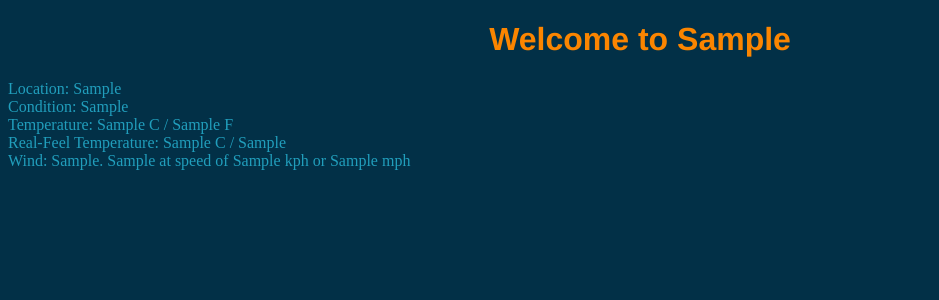
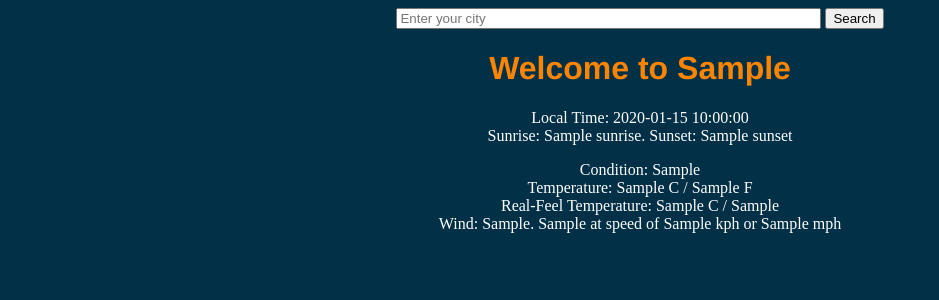
Before and after one commit to ht-pham/weather-app, a Flask app: template templates/location.html in a window 1280 px wide. Shown: the top 300 px of the page, without its empty margins (0-939 px from the left). Run offline with Flask 2, Linux system fonts and the light colour scheme; the template is opened without the code that fills it: most values are stand-ins (such as "Sample title", 1, 10 or a date in 2020).

Commit message:
Added the astronomy features (i.e. sunrise and sunset info). Added exception handling if statement for the case of empty user input. Modified style.css file and other minor element rearangements in location.html for better look of the website.

```diff
--- a/main.py
+++ b/main.py
@@ -13,9 +13,14 @@ def main_page():
 
 @app.route("/search",methods=["POST"])
 def search():
-    url = "https://weatherapi-com.p.rapidapi.com/current.json"
+    url_current = "https://weatherapi-com.p.rapidapi.com/current.json"
+    url_astronomy = "https://weatherapi-com.p.rapidapi.com/astronomy.json"
 
     city = form.form["city"]
+    # Exception Handling: Empty Input ==> Refresh Main Page
+    if city == "":
+        return render_template("index.html")
+
     querystring = {"q":city}
 
     headers = {
@@ -23,14 +28,22 @@ def search():
         "X-RapidAPI-Host": "weatherapi-com.p.rapidapi.com"
     }
 
-    response = requests.request("GET", url, headers=headers, params=querystring)
-    json_data = json.loads(response.text)
+    response_current = requests.request("GET", url_current, headers=headers, params=querystring)
+    current_data = json.loads(response_current.text)
 
-    condition = json_data["current"]["condition"]["text"] # e.g. cloudy, sunny, foggy, etc.
-    temp = {"C":json_data["current"]["temp_c"],"F":json_data["current"]["temp_f"],
-                    "Real-Feel C":json_data["current"]["feelslike_c"],"Real-Feel F":json_data["current"]["feelslike_f"]}
-    wind = {"degree":json_data["current"]["wind_degree"],"dir":json_data["current"]["wind_dir"],
-            "speed_kph":json_data["current"]["wind_kph"],"speed_mph":json_data["current"]["wind_mph"]}
+    response_astronomy = requests.request("GET", url_astronomy, headers=headers, params=querystring)
+    astro_data = json.loads(response_astronomy.text)
+
+    city = current_data["location"]["name"]+", "+current_data["location"]["region"]
+    time = current_data["location"]["localtime"]
+    sunrise = astro_data["astronomy"]["astro"]["sunrise"]
+    sunset = astro_data["astronomy"]["astro"]["sunset"]
+
+    condition = current_data["current"]["condition"]["text"] # e.g. cloudy, sunny, foggy, etc.
+    temp = {"C":current_data["current"]["temp_c"],"F":current_data["current"]["temp_f"],
+                    "Real-Feel C":current_data["current"]["feelslike_c"],"Real-Feel F":current_data["current"]["feelslike_f"]}
+    wind = {"degree":current_data["current"]["wind_degree"],"dir":current_data["current"]["wind_dir"],
+            "speed_kph":current_data["current"]["wind_kph"],"speed_mph":current_data["current"]["wind_mph"]}
 
     """ # This is future use to the database
     with open("templates/location.html","w") as page:
@@ -42,6 +55,9 @@ def search():
 
     page.close()
     """
-    return render_template("location.html",var1=city,var2=condition,var3=temp["C"],var4=temp["F"],
-            var5=temp["Real-Feel C"],var6=temp["Real-Feel F"],var7=wind["degree"],var8=wind["dir"],
+    return render_template("location.html",var1=city,
+            time=time,sunrise=sunrise,sunset=sunset,
+            var2=condition,var3=temp["C"],var4=temp["F"],
+            var5=temp["Real-Feel C"],var6=temp["Real-Feel F"],
+            var7=wind["degree"],var8=wind["dir"],
             var9=wind["speed_kph"],var10=wind["speed_mph"])
--- a/static/script.js
+++ b/static/script.js
@@ -1,13 +1,12 @@
 /* Color Pallete: https://coolors.co/palette/8ecae6-219ebc-023047-ffb703-fb8500 */
 function changeBackground(){
-
     if (new Date().getHours() < 18){
         document.body.style.backgroundColor = "#8ecae6";
         document.getElementsByTagName("h1").style.color = "#ffb703";
         document.getElementsByTagName("p").style.color = "black";
     }
 }
-
+/*
 const form = document.querySelector("#search");
 const CITY_REQUIRED = "Please enter a city";
 
@@ -26,8 +25,9 @@ form.addEventListener("submit", function (event) {
 	// validate the form
 	let nameValid = hasValue(form.elements["city"], CITY_REQUIRED);
 
-	// if valid, submit the form.
+	/* // if valid, submit the form.
 	if (nameValid) {
-		alert("Demo only. No form was posted.");
+		alert(CITY_REQUIRED);
 	}
 });
+*/
--- a/static/style.css
+++ b/static/style.css
@@ -8,6 +8,7 @@ h1 {
     text-align: center;
 }
 
-p, label {
-    color: #219ebc;
+p, form, label {
+    color: white;
+    text-align: center;
 }
--- a/templates/location.html
+++ b/templates/location.html
@@ -3,13 +3,25 @@
     <title>Precise Weather at {{ var1 }}</title>
     <script src="{{ url_for('static', filename='script.js') }}"></script>
     <link type="text/css" rel="stylesheet" href="{{ url_for('static', filename='style.css') }}">
-    <link type="text/css" rel="stylesheet" href="{{ url_for('icons/pe-icon-7-weather',filename='pe-icon-7-weather.css') }}">
 </head>
 <body>
+    <div class="topcorner">
+        <form action="{{ url_for('search') }}" method="post" id="search">
+            <!-- <label for="city">City: </label> -->
+            <input type="text" id="city" name="city" size="50%" placeholder="Enter your city" />
+            <small></small>
+            <button type="submit" id="search">Search</button>
+        </form>
+    </div>
+
     <h1>Welcome to {{ var1 }}</h1>
 
-    <p> Location: {{ var1 }} <br>
-        Condition: {{ var2}} <br>
+    <p>
+        Local Time: {{ time }} <br>
+        Sunrise: {{ sunrise }}. Sunset: {{ sunset }}
+    </p>
+    <p>
+        Condition: {{ var2 }} <br>
         Temperature: {{ var3 }} C / {{ var4 }} F <br>
         Real-Feel Temperature: {{ var5 }} C / {{ var6 }} <br>
         Wind: {{ var7 }}. {{ var8 }} at speed of {{ var9 }} kph or {{ var10 }} mph
```
Also changed, not shown: 1 other file.
